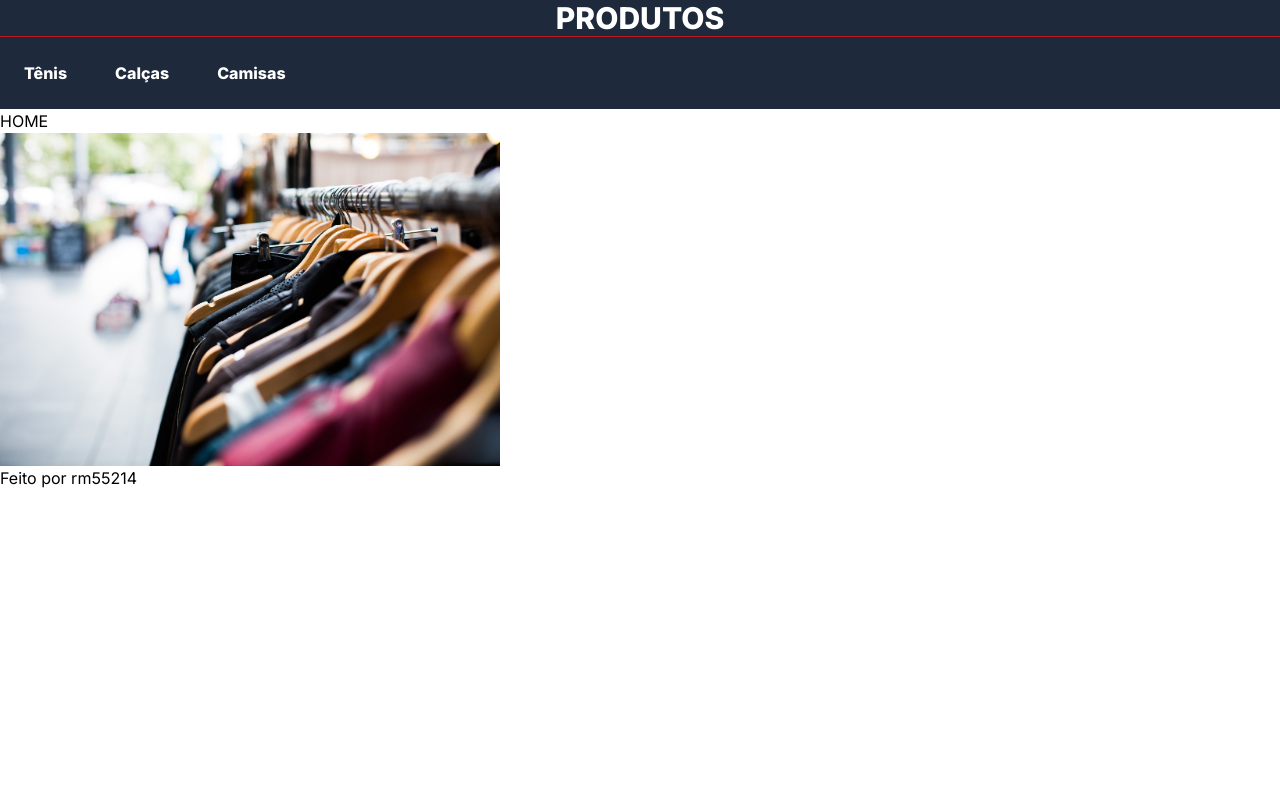
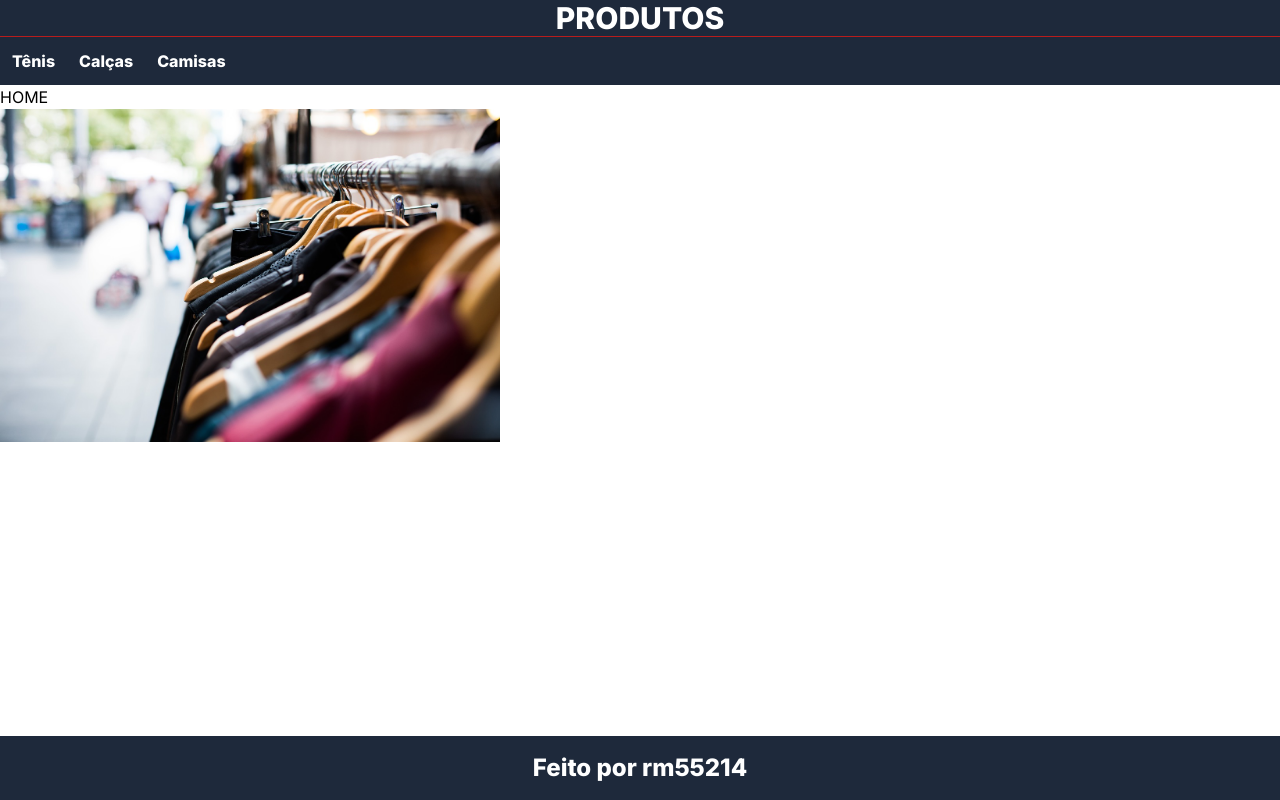
Before and after one commit to CarlosEduardo7700/loja-spa-1tdspv, a Next.js app: page / in a window 1280 px wide. Built offline with nearby package versions, Linux system fonts and the light colour scheme.

Commit message:
Estilização do Rodapé com Tailwind

```diff
--- a/src/app/globals.css
+++ b/src/app/globals.css
@@ -8,8 +8,12 @@
             @apply inline;
 
             & a{
-                @apply inline-block md:p-3 lg:p-6 sm:p-1 font-extrabold hover:bg-white hover:text-blue-800 transition-all duration-300 ease-in-out;
+                @apply inline-block md:p-2 lg:p-3 sm:p-1 font-extrabold hover:bg-white hover:text-slate-800 transition-all duration-300 ease-in-out;
             }
         }
     }
+
+    .rodape {
+        @apply font-extrabold text-2xl text-white bg-slate-800 p-4 text-center fixed bottom-0 w-full;
+    }
 }
--- a/src/components/Rodape/Rodape.jsx
+++ b/src/components/Rodape/Rodape.jsx
@@ -2,7 +2,7 @@ import React from 'react'
 
 export default function Rodape() {
   return (
-    <footer>
+    <footer className='rodape'>
         <p>Feito por rm55214</p>
     </footer>
   )
```
